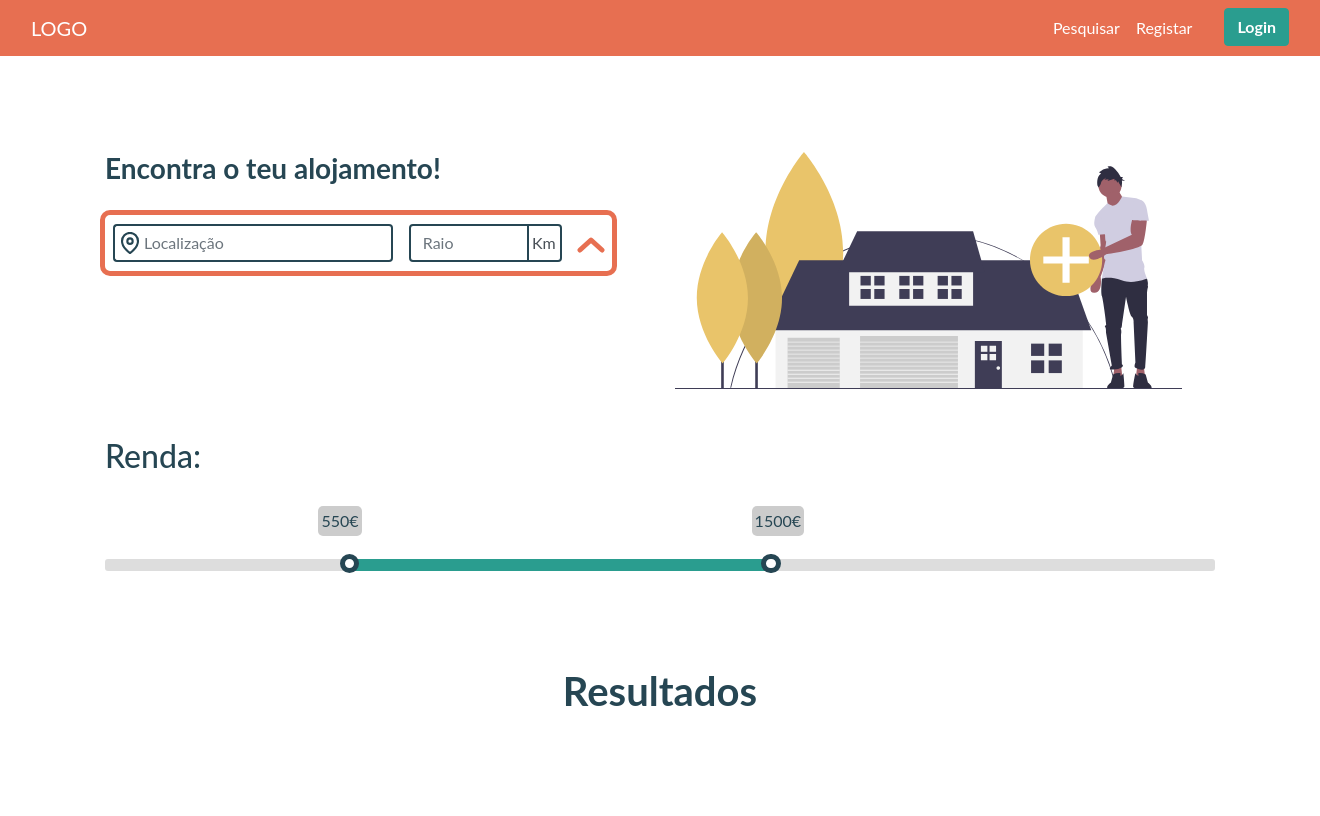
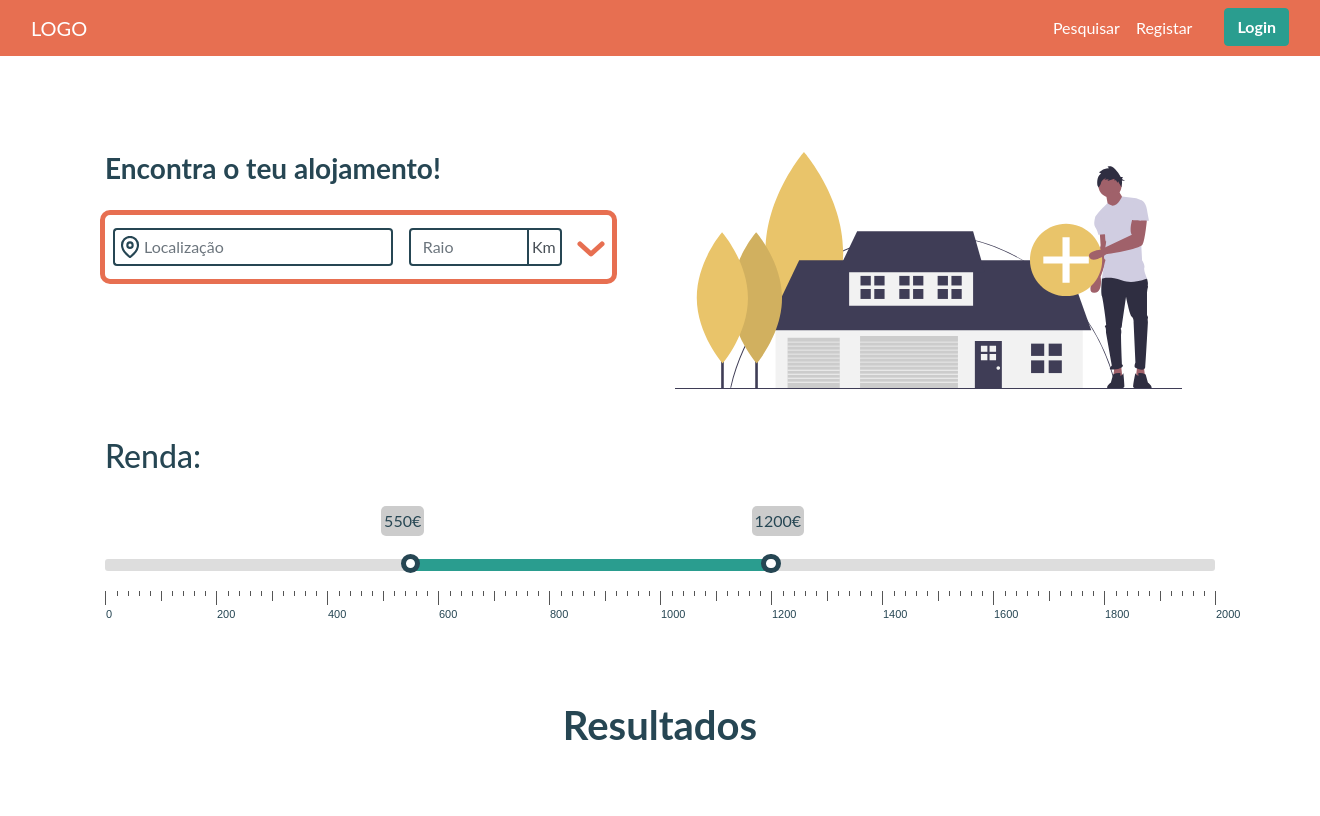
Before and after one commit to danielserras/projeto_final, a Django app: page /mainApp/search in a window 1320 px wide. Shown: the top 816 px of the page. Run offline with Django 3.2, Linux system fonts and the light colour scheme; some libraries are stand-ins or nearby versions.

Commit message:
Added ruler to range bar. Rescaled the range bar to 2000 max. Rotated the dropdown of advanced search 180deg

```diff
--- /dev/null
+++ b/projeto_final_/mainApp/static/mainApp/css/ruler.css
@@ -0,0 +1,161 @@
+.ruler {
+    position: relative;
+    width: 100%;
+    margin: 20px auto;
+    height: 14px;
+}
+
+.ruler .cm,
+.ruler .mm {
+    position: absolute;
+    border-left: 1px solid #555;
+    height: 14px;
+    width: 10%;
+}
+
+.ruler .cm:after {
+    position: absolute;
+    bottom: -15px;
+    font: 11px/1 sans-serif;
+}
+
+.ruler .mm {
+    height: 5px;
+}
+
+.ruler .mm:nth-of-type(5) {
+    height: 10px;
+}
+
+.ruler .cm:nth-of-type(1) {
+    left: 0%;
+}
+
+.ruler .cm:nth-of-type(1):after {
+    content: "0";
+}
+
+.ruler .cm:nth-of-type(2) {
+    left: 10%;
+}
+
+.ruler .cm:nth-of-type(2):after {
+    content: "200";
+}
+
+.ruler .cm:nth-of-type(3) {
+    left: 20%;
+}
+
+.ruler .cm:nth-of-type(3):after {
+    content: "400";
+}
+
+.ruler .cm:nth-of-type(4) {
+    left: 30%;
+}
+
+.ruler .cm:nth-of-type(4):after {
+    content: "600";
+}
+
+.ruler .cm:nth-of-type(5) {
+    left: 40%;
+}
+
+.ruler .cm:nth-of-type(5):after {
+    content: "800";
+}
+
+.ruler .cm:nth-of-type(6) {
+    left: 50%;
+}
+
+.ruler .cm:nth-of-type(6):after {
+    content: "1000";
+}
+
+.ruler .cm:nth-of-type(7) {
+    left: 60%;
+}
+
+.ruler .cm:nth-of-type(7):after {
+    content: "1200";
+}
+
+.ruler .cm:nth-of-type(8) {
+    left: 70%;
+}
+
+.ruler .cm:nth-of-type(8):after {
+    content: "1400";
+}
+
+.ruler .cm:nth-of-type(9) {
+    left: 80%;
+}
+
+.ruler .cm:nth-of-type(9):after {
+    content: "1600";
+}
+
+.ruler .cm:nth-of-type(10) {
+    left: 90%;
+}
+
+.ruler .cm:nth-of-type(10):after {
+    content: "1800";
+}
+
+.ruler .cm:nth-of-type(11) {
+    left: 100%;
+}
+
+.ruler .cm:nth-of-type(11):after {
+    content: "2000";
+}
+
+.ruler .mm:nth-of-type(1) {
+    left: 10%;
+}
+
+.ruler .mm:nth-of-type(2) {
+    left: 20%;
+}
+
+.ruler .mm:nth-of-type(3) {
+    left: 30%;
+}
+
+.ruler .mm:nth-of-type(4) {
+    left: 40%;
+}
+
+.ruler .mm:nth-of-type(5) {
+    left: 50%;
+}
+
+.ruler .mm:nth-of-type(6) {
+    left: 60%;
+}
+
+.ruler .mm:nth-of-type(7) {
+    left: 70%;
+}
+
+.ruler .mm:nth-of-type(8) {
+    left: 80%;
+}
+
+.ruler .mm:nth-of-type(9) {
+    left: 90%;
+}
+
+.ruler .mm:nth-of-type(10) {
+    left: 100%;
+}
+
+#mentionme {
+    text-align: center;
+    margin-top: 10%;
+}
--- a/projeto_final_/mainApp/static/mainApp/js/script.js
+++ b/projeto_final_/mainApp/static/mainApp/js/script.js
@@ -21,8 +21,9 @@ $(document).ready(function() {
         this.classList.toggle('rotated');
     });
     //Range bar for rent. Search page
-    var v = [550, 1500];
+    var v = [550, 1200];
     var numTooClose = 150;
+    var r = 20;
     if ($(window).width() < 960) {
         var numTooClose = 200;
     }
@@ -32,26 +33,32 @@ $(document).ready(function() {
     $("#slider").slider({
         range: true,
         min: 0,
-        max: 2500,
+        max: 2000,
         values: v,
         slide: function(event, ui) {
             if ((ui.values[1] - ui.values[0]) < numTooClose) {
                 $("#labelMin").css('display', 'none');
                 $("#labelMax").css('display', 'none');
                 $("#labelMinToMax").css('display', 'block');
-                $("#labelMinToMax").css('left', ((ui.values[0] + ui.values[1]) / 50) - 4.5 + "%").text(ui.values[0] + '€ até ' + ui.values[1] + '€');
+                $("#labelMinToMax").css('left', ((ui.values[0] + ui.values[1]) / (r * 2)) - 4.5 + "%").text(ui.values[0] + '€ até ' + ui.values[1] + '€');
+            } else if (ui.values[1] == 2000) {
+                $("#labelMin").css('display', 'block');
+                $("#labelMax").css('display', 'block');
+                $("#labelMinToMax").css('display', 'none');
+                $("#labelMin").css('left', (ui.values[0] / r) + "%").text(ui.values[0] + '€');
+                $("#labelMax").css('left', (ui.values[1] / r) + "%").text(ui.values[1] + '€ +');
             } else {
                 $("#labelMin").css('display', 'block');
                 $("#labelMax").css('display', 'block');
                 $("#labelMinToMax").css('display', 'none');
-                $("#labelMin").css('left', (ui.values[0] / 25) + "%").text(ui.values[0] + '€');
-                $("#labelMax").css('left', (ui.values[1] / 25) + "%").text(ui.values[1] + '€');
+                $("#labelMin").css('left', (ui.values[0] / r) + "%").text(ui.values[0] + '€');
+                $("#labelMax").css('left', (ui.values[1] / r) + "%").text(ui.values[1] + '€');
             }
         },
         create: function(event, ui) {
-            $("#labelMin").css('left', v[0] / 25 + "%").text(v[0] + '€');
-            $("#labelMax").css('left', v[1] / 25 + "%").text(v[1] + '€');
-            $("#labelMinToMax").css('left', ((ui.values[0] + ui.values[1]) / 50) - 4 + "%").text(ui.values[0] + '€ até ' + ui.values[1] + '€');
+            $("#labelMin").css('left', v[0] / r + "%").text(v[0] + '€');
+            $("#labelMax").css('left', v[1] / r + "%").text(v[1] + '€');
+            $("#labelMinToMax").css('left', ((ui.values[0] + ui.values[1]) / (r * 2)) - 4 + "%").text(ui.values[0] + '€ até ' + ui.values[1] + '€');
             $("#labelMinToMax").css('display', 'none');
         }
     });
--- a/projeto_final_/mainApp/templates/mainApp/base.html
+++ b/projeto_final_/mainApp/templates/mainApp/base.html
@@ -7,6 +7,7 @@
     <meta name="viewport" content="width=device-width, initial-scale=1.0"> {% load static %}
     <link rel="stylesheet" href='{% static "mainApp/css/bootstrap/css/bootstrap.min.css" %}'>
     <link rel="stylesheet" href='{% static "mainApp/css/style.css" %}'>
+    <link rel="stylesheet" href='{% static "mainApp/css/ruler.css" %}'>
     <link rel="stylesheet" href="https://cdnjs.cloudflare.com/ajax/libs/font-awesome/4.7.0/css/font-awesome.min.css">
     <link rel="stylesheet" href="http://ajax.googleapis.com/ajax/libs/jqueryui/1.10.3/themes/smoothness/jquery-ui.min.css" />
     <script src="https://ajax.googleapis.com/ajax/libs/jquery/3.5.1/jquery.min.js"></script>
--- /dev/null
+++ b/projeto_final_/mainApp/templates/mainApp/ruler.html
@@ -0,0 +1,113 @@
+<div class='ruler'>
+    <div class='cm'>
+        <div class='mm'></div>
+        <div class='mm'></div>
+        <div class='mm'></div>
+        <div class='mm'></div>
+        <div class='mm'></div>
+        <div class='mm'></div>
+        <div class='mm'></div>
+        <div class='mm'></div>
+        <div class='mm'></div>
+    </div>
+    <div class='cm'>
+        <div class='mm'></div>
+        <div class='mm'></div>
+        <div class='mm'></div>
+        <div class='mm'></div>
+        <div class='mm'></div>
+        <div class='mm'></div>
+        <div class='mm'></div>
+        <div class='mm'></div>
+        <div class='mm'></div>
+    </div>
+    <div class='cm'>
+        <div class='mm'></div>
+        <div class='mm'></div>
+        <div class='mm'></div>
+        <div class='mm'></div>
+        <div class='mm'></div>
+        <div class='mm'></div>
+        <div class='mm'></div>
+        <div class='mm'></div>
+        <div class='mm'></div>
+    </div>
+    <div class='cm'>
+        <div class='mm'></div>
+        <div class='mm'></div>
+        <div class='mm'></div>
+        <div class='mm'></div>
+        <div class='mm'></div>
+        <div class='mm'></div>
+        <div class='mm'></div>
+        <div class='mm'></div>
+        <div class='mm'></div>
+    </div>
+    <div class='cm'>
+        <div class='mm'></div>
+        <div class='mm'></div>
+        <div class='mm'></div>
+        <div class='mm'></div>
+        <div class='mm'></div>
+        <div class='mm'></div>
+        <div class='mm'></div>
+        <div class='mm'></div>
+        <div class='mm'></div>
+    </div>
+    <div class='cm'>
+        <div class='mm'></div>
+        <div class='mm'></div>
+        <div class='mm'></div>
+        <div class='mm'></div>
+        <div class='mm'></div>
+        <div class='mm'></div>
+        <div class='mm'></div>
+        <div class='mm'></div>
+        <div class='mm'></div>
+    </div>
+    <div class='cm'>
+        <div class='mm'></div>
+        <div class='mm'></div>
+        <div class='mm'></div>
+        <div class='mm'></div>
+        <div class='mm'></div>
+        <div class='mm'></div>
+        <div class='mm'></div>
+        <div class='mm'></div>
+        <div class='mm'></div>
+    </div>
+    <div class='cm'>
+        <div class='mm'></div>
+        <div class='mm'></div>
+        <div class='mm'></div>
+        <div class='mm'></div>
+        <div class='mm'></div>
+        <div class='mm'></div>
+        <div class='mm'></div>
+        <div class='mm'></div>
+        <div class='mm'></div>
+    </div>
+    <div class='cm'>
+        <div class='mm'></div>
+        <div class='mm'></div>
+        <div class='mm'></div>
+        <div class='mm'></div>
+        <div class='mm'></div>
+        <div class='mm'></div>
+        <div class='mm'></div>
+        <div class='mm'></div>
+        <div class='mm'></div>
+    </div>
+    <div class='cm'>
+        <div class='mm'></div>
+        <div class='mm'></div>
+        <div class='mm'></div>
+        <div class='mm'></div>
+        <div class='mm'></div>
+        <div class='mm'></div>
+        <div class='mm'></div>
+        <div class='mm'></div>
+        <div class='mm'></div>
+    </div>
+    <div class='cm'></div>
+</div>
--- a/projeto_final_/mainApp/templates/mainApp/search.html
+++ b/projeto_final_/mainApp/templates/mainApp/search.html
@@ -26,7 +26,7 @@
                         </div>
                     </div>
                     <div class="form-group col-sx-1 mx-auto">
-                        <button type="button" class="advancedSearchFormButton btn bg-transparent mt-3 p-0">
+                        <button type="button" class="advancedSearchFormButton rotated btn bg-transparent mt-4 p-0">
                             <svg xmlns="http://www.w3.org/2000/svg" class="" width="28" height="16" fill="none" viewBox="0 0 28 16">
                                 <path stroke="#E76F51" stroke-linecap="round" stroke-linejoin="round" stroke-width="5" d="M25 13L14 3 3 13"/>
                             </svg>
@@ -74,7 +74,7 @@
                 </div>
             </form>
         </div>
-        <div class="col-sm  p-5">
+        <div class="col-sm p-5">
             {% load static %}
             <img src='{% static "mainApp/images/searchSvg.svg" %}' class='img-fluid' alt='Boy with a house'>
         </div>
@@ -87,6 +87,9 @@
             <span id="labelMax"></span>
         </div>
         <div id="slider"></div>
+        <div class="d-none d-lg-block d-xl-block">
+            {% block foo %} {% include "mainApp/ruler.html" %} {% endblock %}
+        </div>
     </div>
     <div class="row mt-5 justify-content-sm-center">
         <h1 class="mx-auto mt-5 font-weight-bold">Resultados</h1>
```
